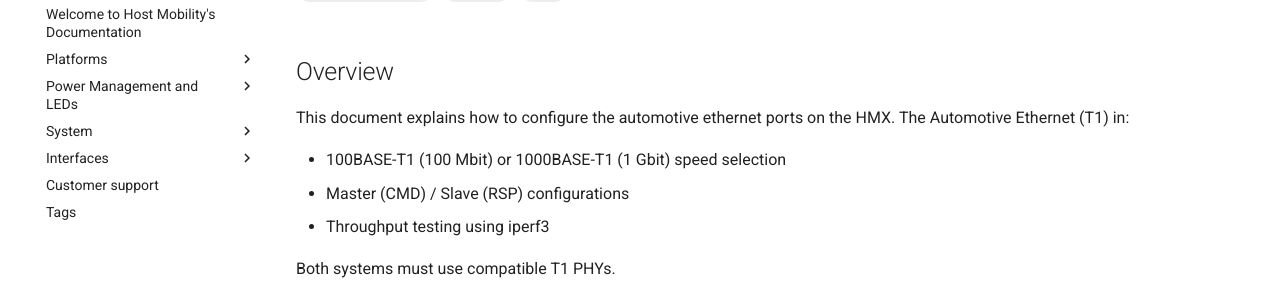
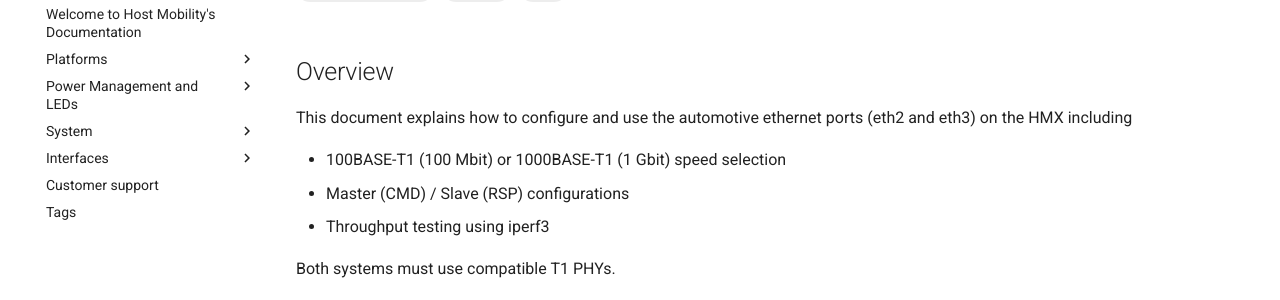
Before and after one commit to hostmobility/documentation, an MkDocs documentation site: the page built from docs/interfaces/hmx/Automotive Ethernet Setup Guide.md, in a window 1280 px wide and 900 px high. Shown: the part 124-424 px from the top of the window. Built offline with MkDocs 1.6.1 and Material for MkDocs 9.7.7, drawn with Linux system fonts in a browser that asks for light colours.

Commit message:
Update docs/interfaces/hmx/Automotive Ethernet Setup Guide.md
Co-authored-by: Albin Söderqvist <albin.soderqvist@hostmobility.com>

```diff
--- a/docs/interfaces/hmx/Automotive Ethernet Setup Guide.md
+++ b/docs/interfaces/hmx/Automotive Ethernet Setup Guide.md
@@ -6,8 +6,8 @@ tags:
   - Ethernet
 ---
 ## Overview
-This document explains how to configure the automotive ethernet ports on the HMX. The
-Automotive Ethernet (T1) in:
+This document explains how to configure and use the automotive ethernet ports (eth2 and eth3) on the HMX including
+
 
 -   100BASE-T1 (100 Mbit) or 1000BASE-T1 (1 Gbit) speed selection
 -   Master (CMD) / Slave (RSP) configurations
```
